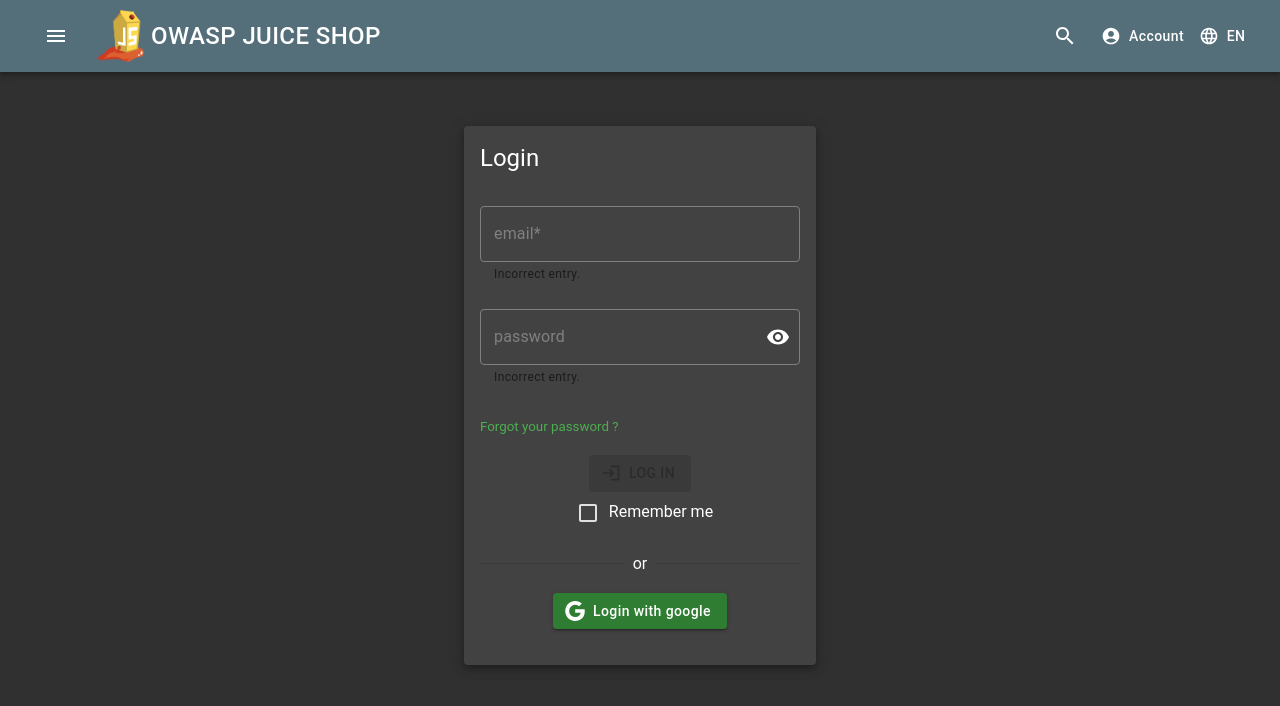
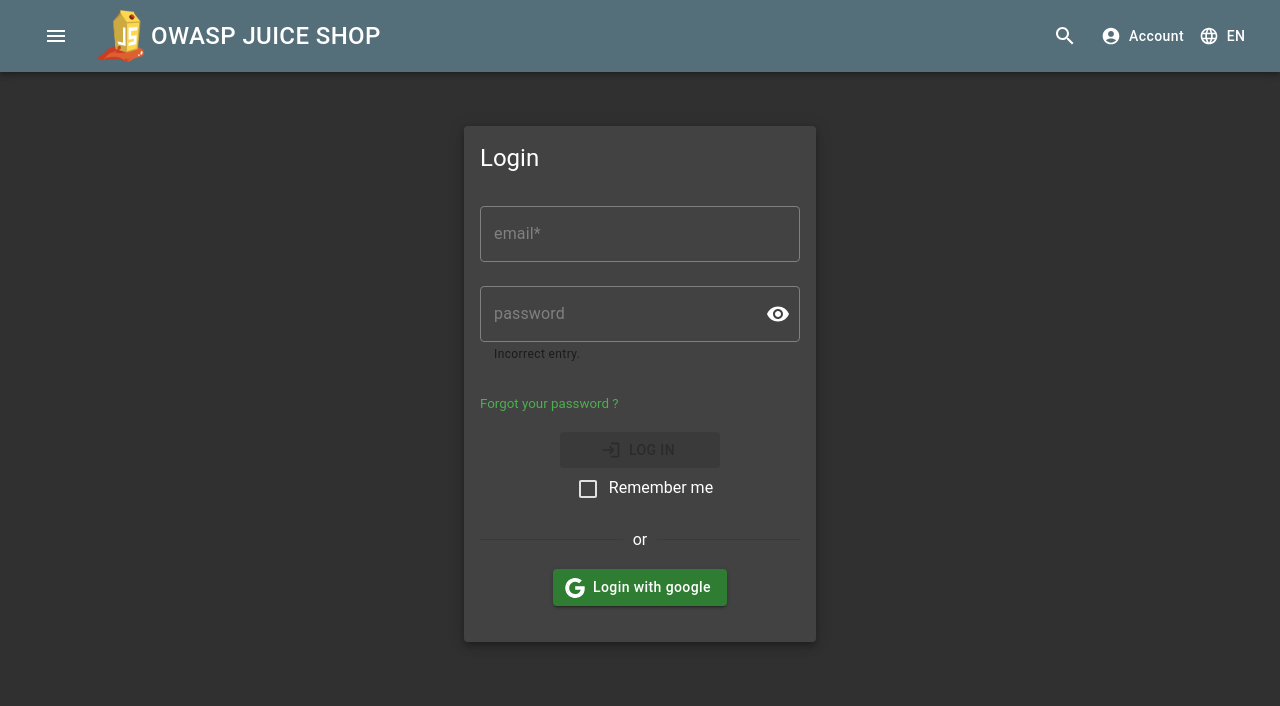
Before and after one commit to pachalobanda/BSC-INF-27-19_COM313_ASSIGNMENT_3, a React (Vite) app: page / in a window 1280 px wide. Shown: the top 706 px of the page. Built offline with nearby package versions, Linux system fonts and the light colour scheme.

Commit message:
Update FormCard.jsx

```diff
--- a/src/FormCard.jsx
+++ b/src/FormCard.jsx
@@ -69,6 +69,7 @@ const FormCard = () => {
     disableButton: true,
   });
   const { showPass, emailErr, disableButton } = formStates;
+
   var [inputValues, setValues] = useState({
     email: "",
     password: "",
@@ -82,10 +83,9 @@ const FormCard = () => {
 
   const validateForm = () => {
     if (email != "" && password != "") {
-      console.log("haha");
-      changeStatus({ ...formStates, disableButton: false });
+           changeStatus({ ...formStates, disableButton: false });
     } else {
-      console.log("kkk");
+
       if (!disableButton) {
         changeStatus({ ...formStates, disableButton: true });
       }
@@ -129,8 +129,9 @@ const FormCard = () => {
           margin="normal"
           value={inputValues.email}
           onChange={handleEmailInput}
-          error={false}
-          helperText="Incorrect entry."
+            error={emailErr}
+
+          helperText={emailErr?"Please provide an email address.":''}
           variant="outlined"
         ></CssTextField>
 
@@ -180,6 +181,14 @@ const FormCard = () => {
           variant="contained"
           className="px-lg"
           disabled={disableButton}
+         sx={{
+            color: "white",
+            backgroundColor: "#546e7a",
+            width: "160px",
+            height: "36px",
+            paddingTop: "0px",
+            paddingBottom: "0px",
+          }}
           onClick={submitForm}
           startIcon={<Login />}
         >
```
